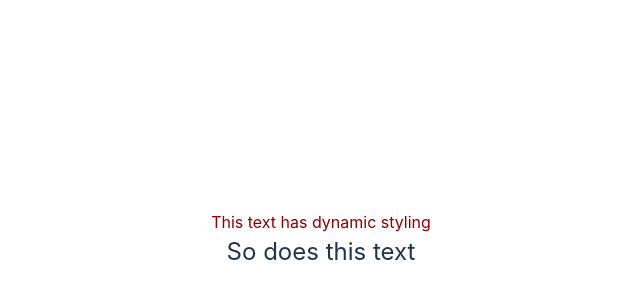
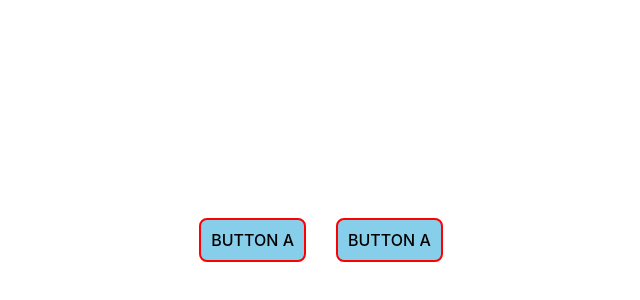
Before and after one commit to cunlim/react03, a React (Vite) app: page / in a window 1280 px wide. Shown: the part 160-460 px from the top of the page, without its empty margins (319-959 px from the left). Built offline with nearby package versions, Linux system fonts and the light colour scheme.

Commit message:
React 09 - JSX 속성과 스타일링 03

```diff
--- a/src/App.jsx
+++ b/src/App.jsx
@@ -1,28 +1,12 @@
 import './App.css'
+import ButtonA from './ButtonA'
+import ButtonB from './ButtonB'
 
 function App() {
-
-  const styleA = {
-    color: "darkred",
-    fontweight: "bold"
-  };
-  const styleB = {
-    color: "navy",
-    textDecoration: "underline"
-  };
-  const isPrimary = true;
-
   return (
     <>
-      <div style={isPrimary ? styleA : styleB}>
-        This text has dynamic styling
-      </div>
-      <span style={{
-        fontSize: isPrimary ? "1.5em" : "1em",
-        opacity: isPrimary ? 1 : 0.5
-      }}>
-        So does this text
-      </span>
+      <ButtonA />
+      <ButtonB />
     </>
   )
 }
--- /dev/null
+++ b/src/ButtonA.css
@@ -0,0 +1,5 @@
+.button {
+    background-color: skyblue;
+    padding: 10px;
+    font-size: 16px;
+}
--- /dev/null
+++ b/src/ButtonA.jsx
@@ -0,0 +1,12 @@
+import React from 'react';
+import './ButtonA.css';
+
+function ButtonA() {
+    return (
+        <button className="button">
+            Button A
+        </button>
+    )
+}
+
+export default ButtonA;
--- /dev/null
+++ b/src/ButtonB.css
@@ -0,0 +1,5 @@
+.button {
+    border: 2px solid red;
+    margin: 15px;
+    text-transform: uppercase;
+}
--- /dev/null
+++ b/src/ButtonB.jsx
@@ -0,0 +1,12 @@
+import React from 'react';
+import './ButtonB.css';
+
+function ButtonB() {
+    return (
+        <button className="button">
+            Button A
+        </button>
+    )
+}
+
+export default ButtonB;
```
